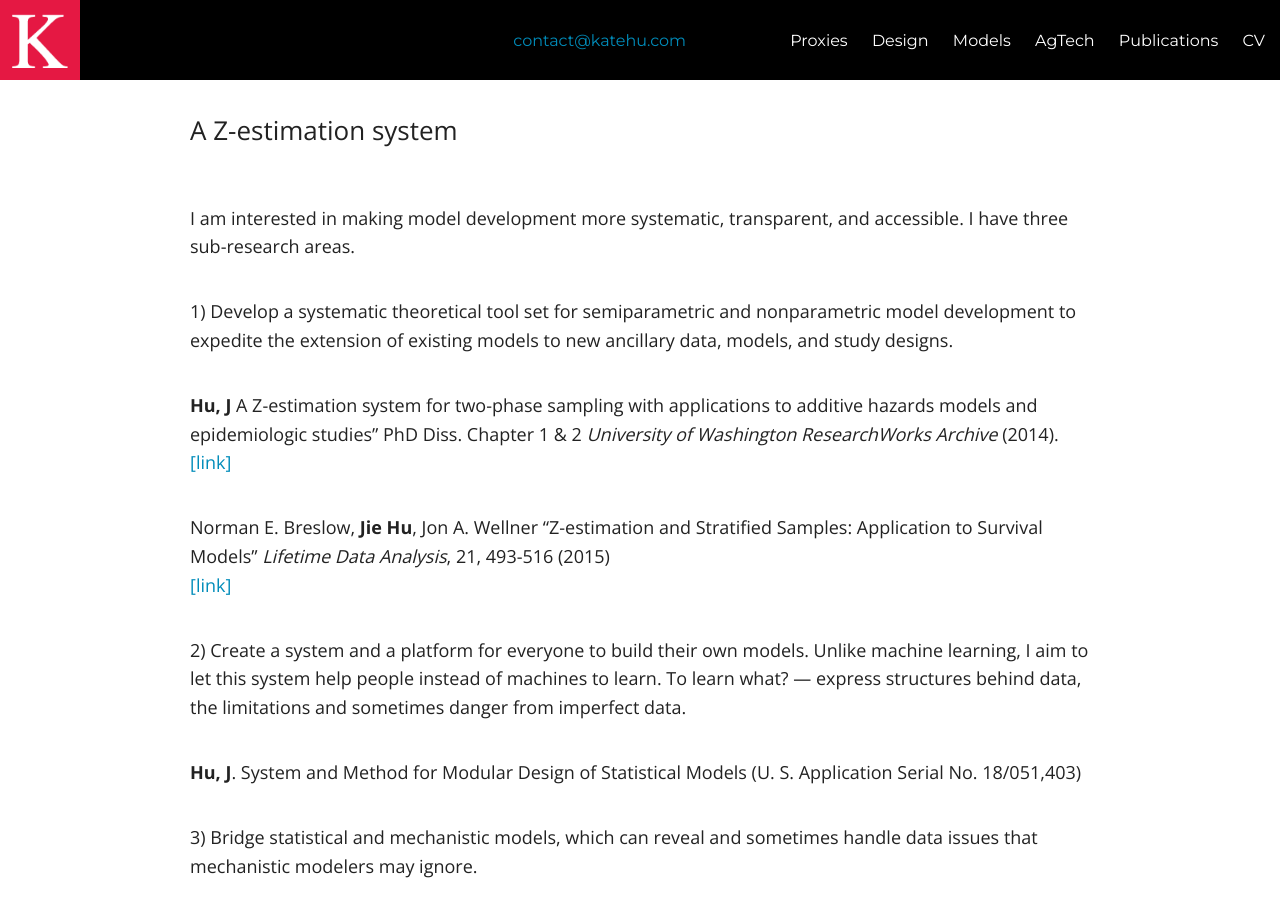
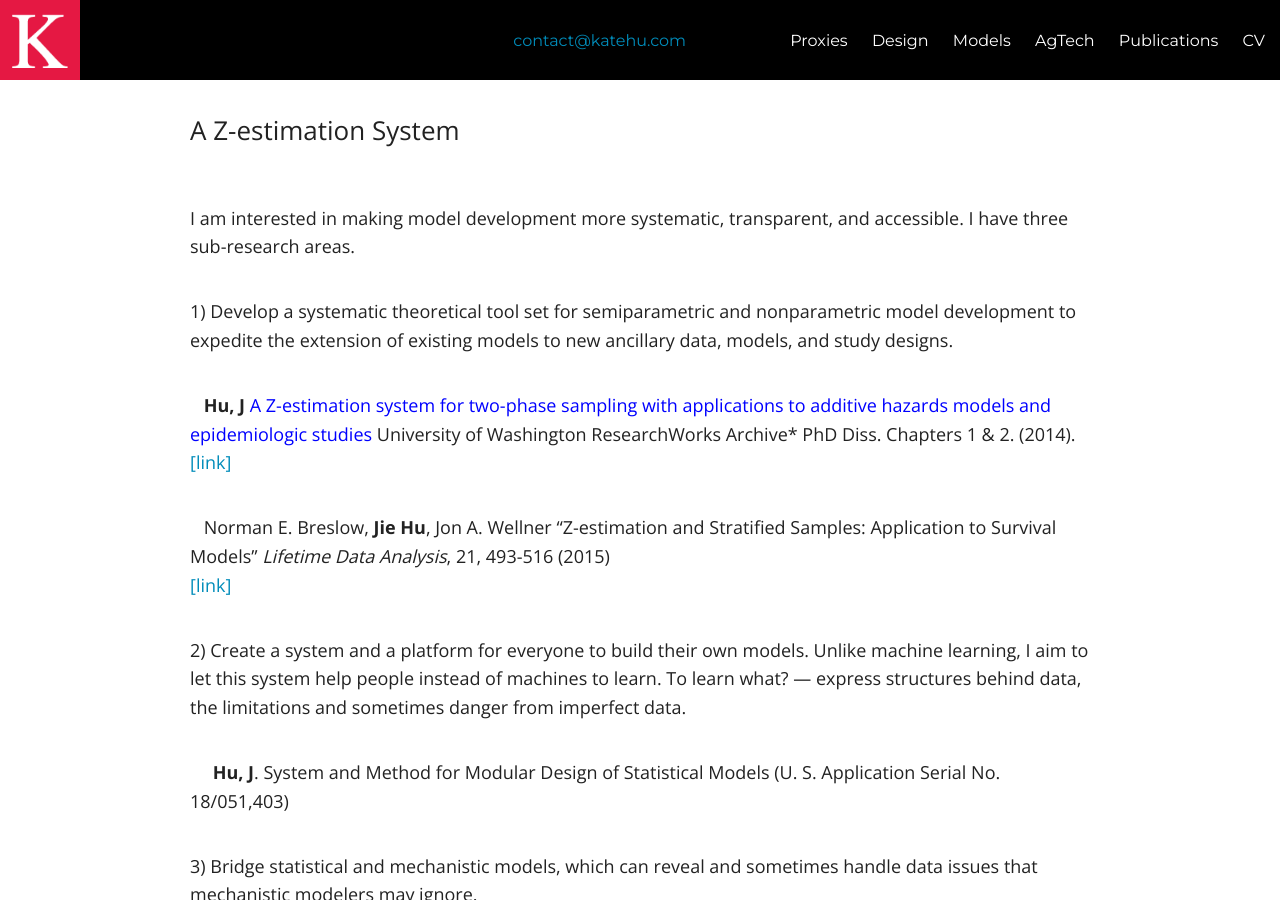
Before and after one commit to katehu/katehu.github.io, a Jekyll site: the page built from models.md, in a window 1280 px wide and 900 px high. Built offline with Jekyll 4.4.1, drawn with Linux system fonts in a browser that asks for light colours; nearby versions of some CDN libraries.

Commit message:
Update models.md

```diff
--- a/models.md
+++ b/models.md
@@ -3,22 +3,22 @@ layout: page-home
 permalink: /models/index.html
 title: Models
 ---
-A Z-estimation system
+A Z-estimation System
 
 I am interested in making model development more systematic, transparent, and accessible. I have three sub-research areas.
 
 1) Develop a systematic theoretical tool set for semiparametric and nonparametric model development to expedite the extension of existing models to new ancillary data, models, and study designs.
 
-**Hu, J** A Z-estimation system for two-phase sampling with applications to additive hazards models and epidemiologic studies" PhD Diss. Chapter 1 & 2 *University of Washington ResearchWorks Archive* (2014).  <br/>
+&ensp; **Hu, J** <span style=" color: blue;">A Z-estimation system for two-phase sampling with applications to additive hazards models and epidemiologic studies </span> University of Washington ResearchWorks Archive* PhD Diss. Chapters 1 & 2. (2014).  <br/>
 [[link]](https://digital.lib.washington.edu/researchworks/handle/1773/27427) <br/>
 
-Norman E. Breslow, **Jie Hu**, Jon A. Wellner “Z-estimation and Stratified Samples: Application to Survival Models”
+&ensp; Norman E. Breslow, **Jie Hu**, Jon A. Wellner “Z-estimation and Stratified Samples: Application to Survival Models”
 *Lifetime Data Analysis*, 21, 493-516 (2015) <br/>
 [[link]](https://www.ncbi.nlm.nih.gov/pmc/articles/PMC4503541/) <br/>
 
 2) Create a system and a platform for everyone to build their own models. Unlike  machine learning, I aim to let this system help people instead of machines to learn. To learn what? --- express structures behind data, the limitations and sometimes danger from imperfect data.
 
-**Hu, J**. System and Method for Modular Design of Statistical Models (U. S. Application Serial No. 18/051,403) <br/>
+&emsp; **Hu, J**. System and Method for Modular Design of Statistical Models (U. S. Application Serial No. 18/051,403) <br/>
 
 
 3) Bridge statistical and mechanistic models, which can reveal and sometimes handle data issues that mechanistic modelers may ignore.
```
